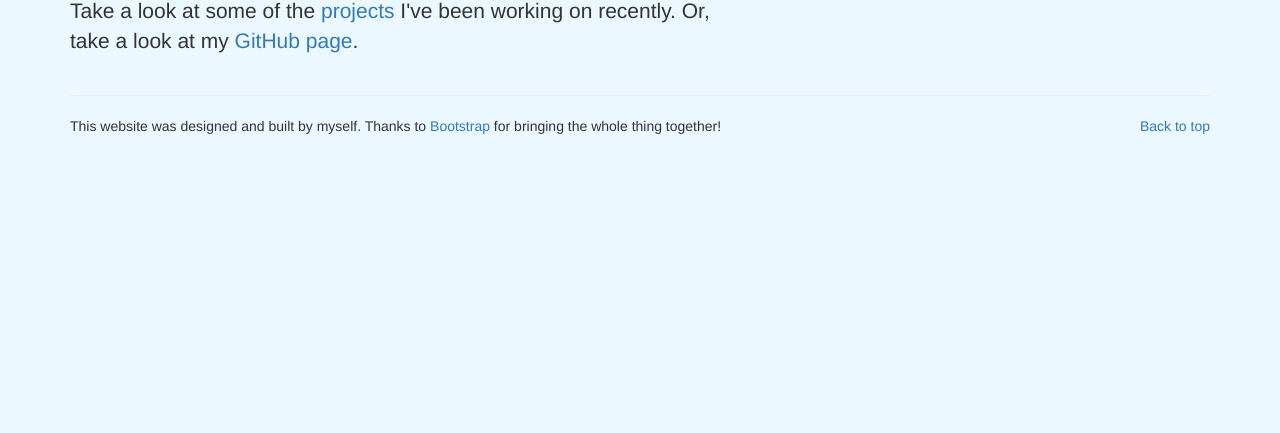
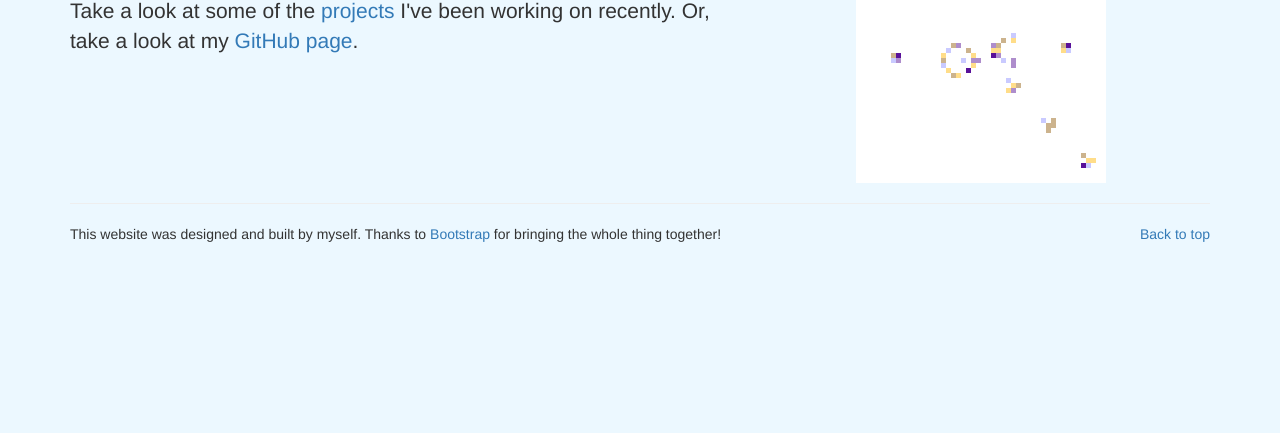
Before and after one commit to ACheesman/zachshannon.github.io, a plain HTML site: page index.html in a window 1280 px wide. Shown: the part 367-800 px from the top of the page. Drawn offline with nearby package versions, Linux system fonts and the light colour scheme.

Commit message:
Added an image.

```diff
--- a/index.html
+++ b/index.html
@@ -66,7 +66,7 @@
          <p class="lead">Take a look at some of the <a href="#projects">projects</a> I've been working on recently. Or, take a look at my <a href="https://github.com/zachshannon">GitHub page</a>.</p>
        </div>
        <div class="col-md-5">
-         <img class="featurette-image img-responsive center-block" data-src="holder.js/500x500/auto" alt="Generic placeholder image">
+         <img class="featurette-image img-responsive center-block" src="gol.png" alt="Game of Life">
        </div>
      </div>
 
```
Also changed, not shown: gol.png (added).
